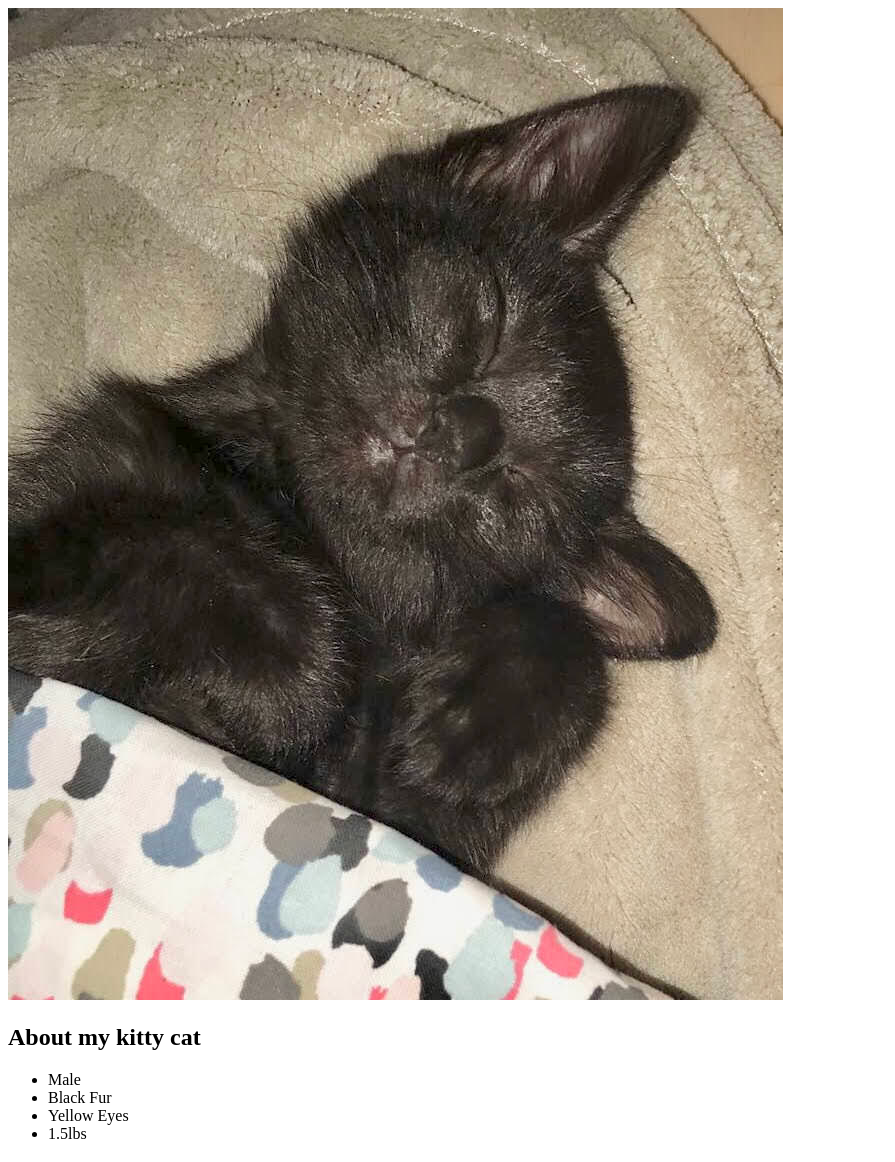
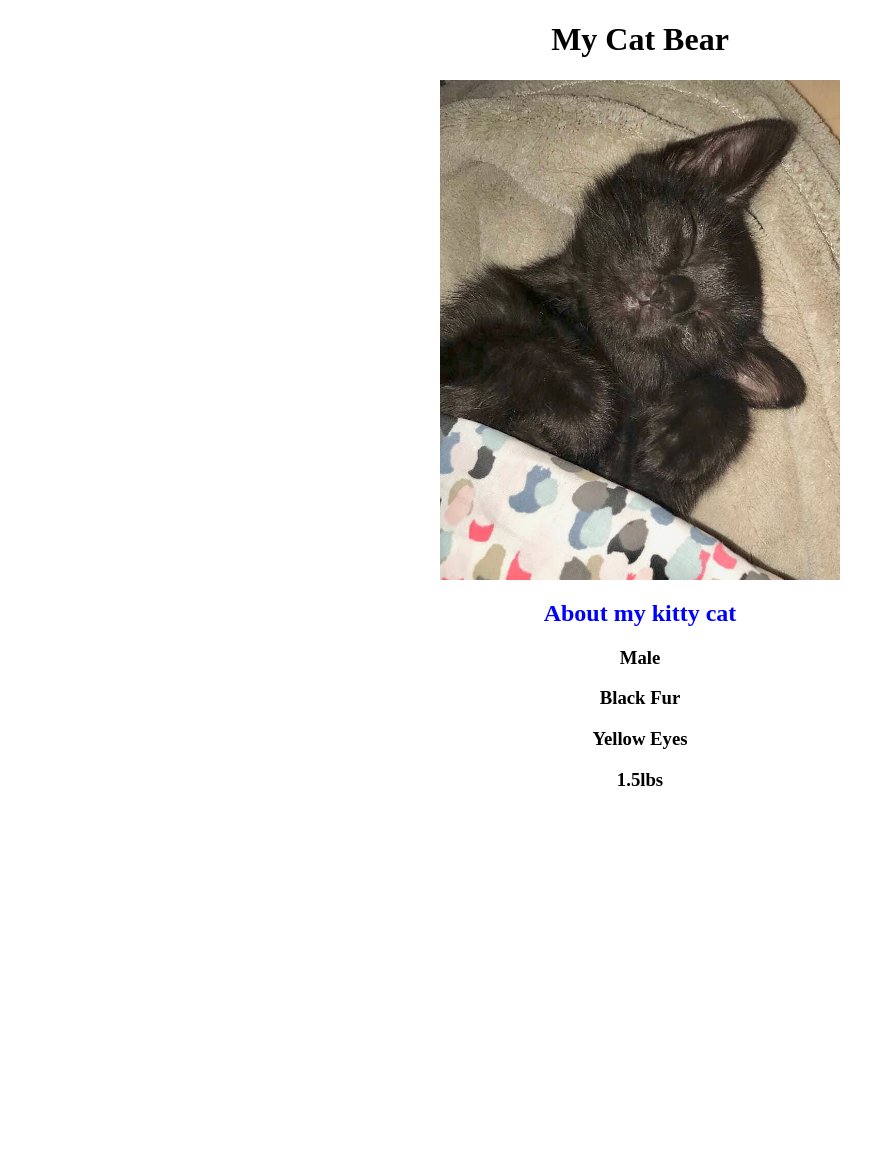
Before and after one commit to bellavanillo/my-first-web-page, a plain HTML site: page my-cat-bear.html in a window 1280 px wide. Shown: the whole page, without its empty margins (0-895 px from the left). After the commit the page ends 810 px from the top, so only its background shows below. Drawn offline with Linux system fonts and the light colour scheme; files whose address does not match are found by name.

Commit message:
allignment

```diff
--- /dev/null
+++ b/css/stylesheet.css
@@ -0,0 +1,22 @@
+h2 {
+  color: blue;
+  text-align: center;
+}
+li {
+  text-align: center;
+  font-size: 10px;
+}
+h1 {
+  text-align: center;
+  font-size:
+}
+img {
+  display: block;
+  margin-left: auto;
+  margin-right: auto;
+  height: 500px;
+  width: 400px;
+}
+h3 {
+  text-align: center;
+}
--- a/my-cat-bear.html
+++ b/my-cat-bear.html
@@ -1,19 +1,16 @@
 <!DOCTYPE html>
 <html>
- <title>My Cat Bear></title>
   <head>
+    <link href="css/stylesheet.css" rel="stylesheet" type="text/css">
     <title>My cat Bear</title>
   </head>
-
-  <img src="/Users/Guest/Desktop/my-first-webpage/images/cat.jpg" alt="An image of a kitty cat"/>
-
   <body>
+    <h1>My Cat Bear</h1>
+    <img src="images/cat.jpg" alt="An image of a kitty cat">
     <h2>About my kitty cat</h2>
-    <ul>
-      <li>Male</li>
-      <li>Black Fur</li>
-      <li>Yellow Eyes</li>
-      <li>1.5lbs</li>
-    <ul>
-    <h3>
+    <h3>Male</h3>
+    <h3>Black Fur</h3>
+    <h3>Yellow Eyes</h3>
+    <h3>1.5lbs</h3>
+  </body>
 </html>
```
